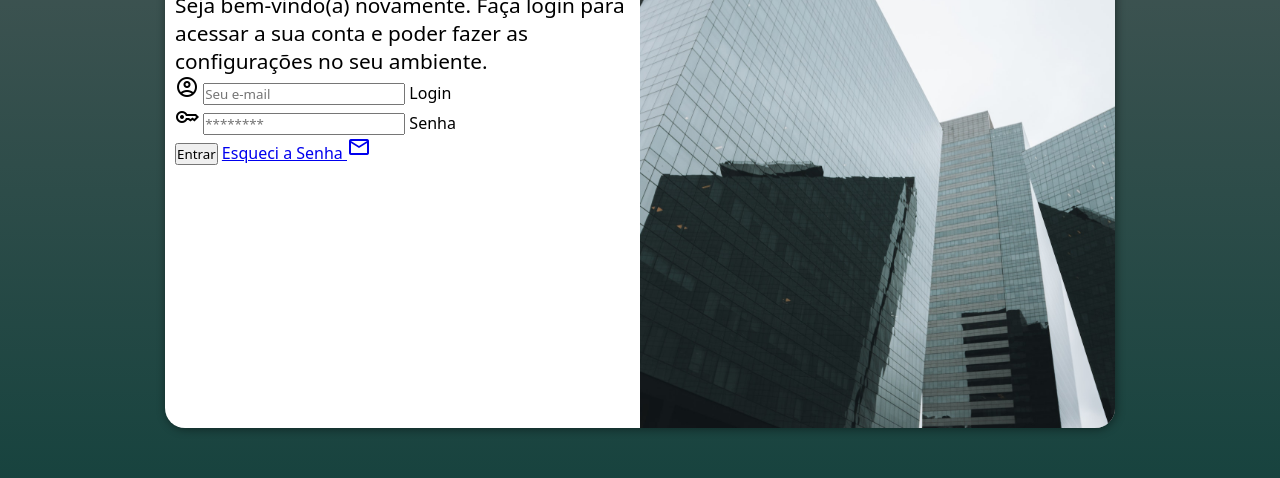
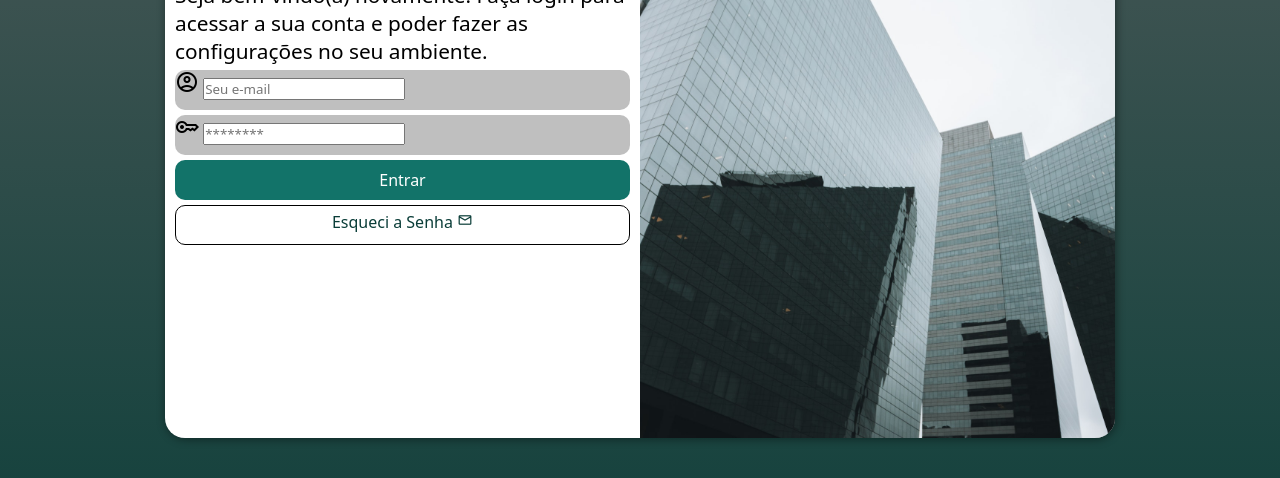
Before and after one commit to Muryllo-Soares/projeto-login, a plain HTML site: page index.html in a window 1280 px wide. Shown: the part 222-700 px from the top of the page. Drawn offline with nearby package versions, Linux system fonts and the light colour scheme.

Commit message:
estilos tela login

```diff
--- a/estilos/media-query.css
+++ b/estilos/media-query.css
@@ -58,4 +58,6 @@
         font-size: 1.3em;
     }
 
+
+
 }
--- a/estilos/style.css
+++ b/estilos/style.css
@@ -26,7 +26,7 @@ section#login{
     transform: translate(-50%, -50%);
     background-color: white;
     width: 260px;
-    height: 500px;
+    height: 520px;
     border-radius: 20px;
     overflow: hidden;
     box-shadow: 1px 1px 10px rgba(0, 0, 0, 0.450);
@@ -54,3 +54,55 @@ div#formulario > h1{
 div#formulario > p{
     font-size: 0.9em;
 }
+
+form > div.campo{
+    background-color:#BFBFBF;
+    display: block;
+    width: 100%;
+    height: 40px;
+    border-radius: 10px;
+    margin:5px 0px;
+}
+
+div.campo > label{
+    display: none;
+}
+
+form >input[type=submit]{
+    display: block;
+    width: 100%;
+    height: 40px;
+    background-color:#127369;
+    border: none;
+    border-radius: 10px;
+    cursor: pointer;
+    font-size: 1em;
+    color: white;
+}
+
+form > input[type=submit]:hover{
+    background-color:#0a3d38;
+}
+
+form > a.botao{
+    display: block;
+    width: 100%;
+    height: 40px;
+    padding-top: 5px;
+    margin-top: 5px;
+    font-size: 1em;
+    border: 1px solid black;
+    border-radius: 10px;
+    background-color:white;
+    color:#0a3d38;
+    text-decoration:none;
+    text-align: center;
+}
+
+form > a.botao > span{
+    font-size:1em;
+}
+
+form > a.botao:hover{
+    background-color:#25c2b262;
+}
--- a/index.html
+++ b/index.html
@@ -29,7 +29,7 @@
                         <label for="ilogin">Login</label>
 
                     </div>
-                    <div class="senha">
+                    <div class="campo">
                         <span class="material-symbols-outlined">
                             key
                         </span>
@@ -37,7 +37,7 @@
                         <label for="isenha">Senha</label>
                     </div>
                     <input type="submit" value="Entrar">
-                    <a href="Esqueci.html">
+                    <a href="Esqueci.html" class="botao">
                         Esqueci a Senha
                         <span class="material-symbols-outlined">
                             mail
```
